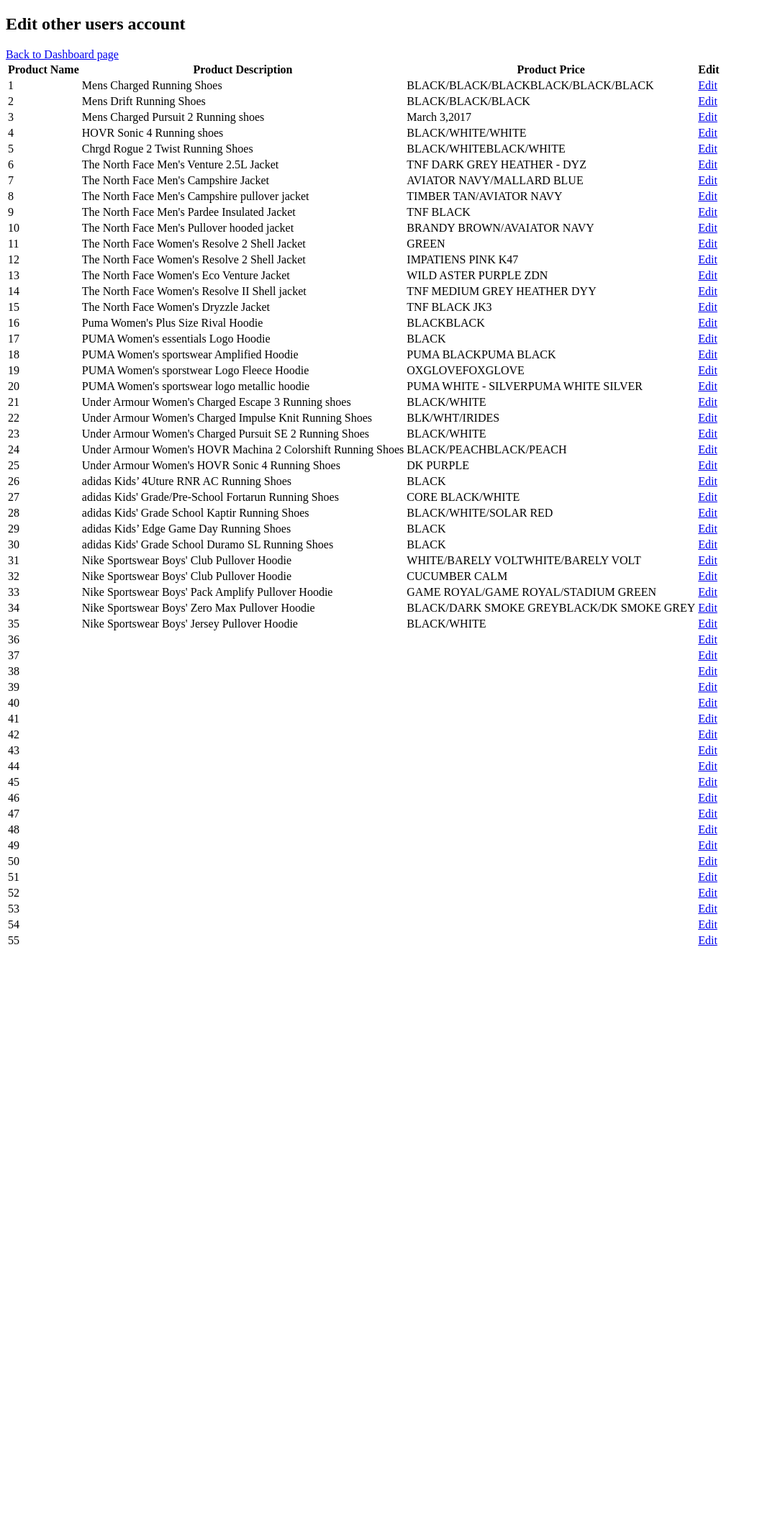
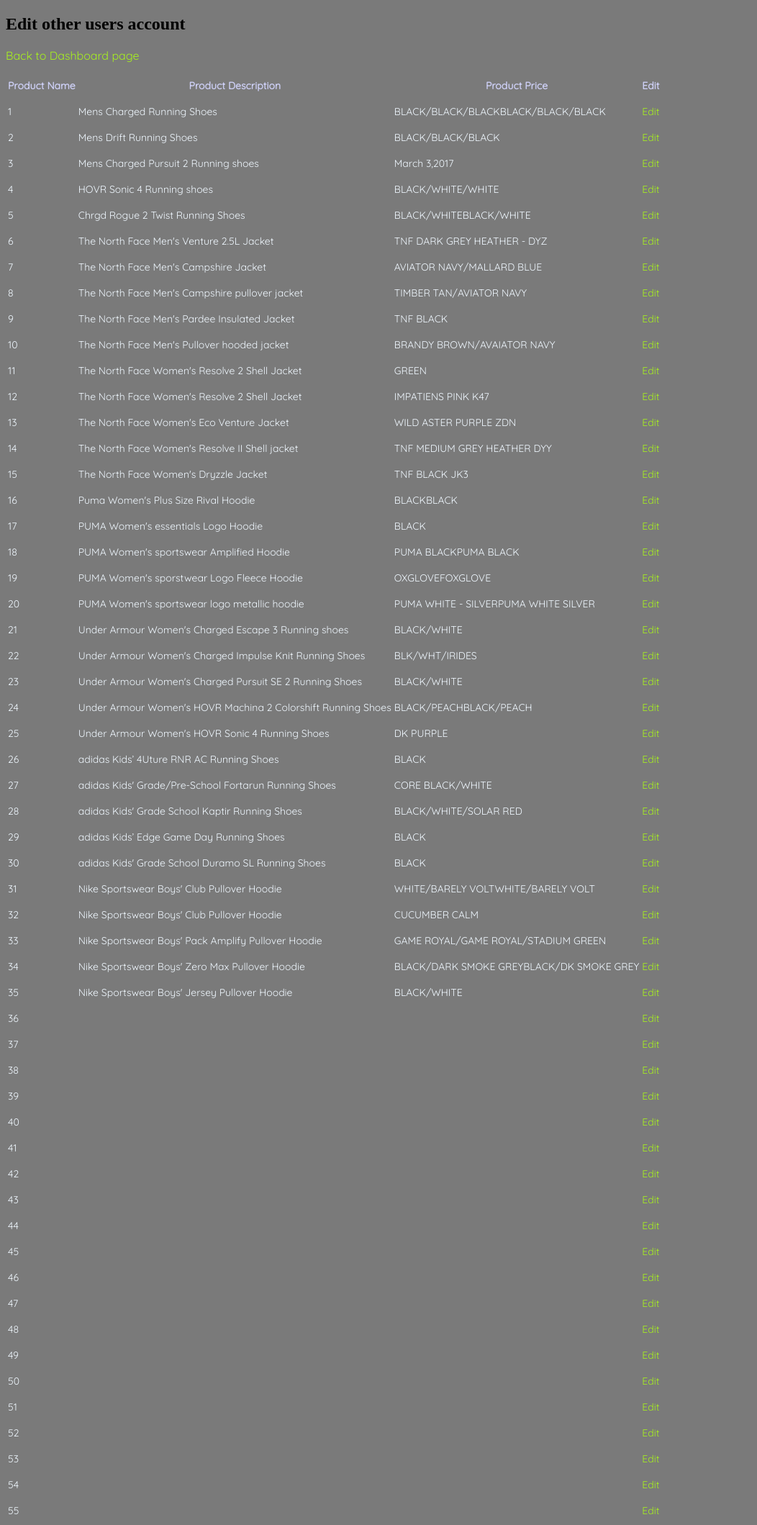
Before and after one commit to ash674/ashwin_nandakumar_CMS, a PHP site: page /admin/admin_editother.php in a window 1280 px wide. Shown: the whole page at 72% size, without its empty margins (0-1052 px from the left). Before the commit the page ends 1314 px from the top, so only its background shows below. Run offline with PHP 8.4, Linux system fonts and the light colour scheme; the visitor is signed in with stand-in values (Sample User, id 1); data comes from the database, SQL or seed files in the repository.

Commit message:
admin other page css added

```diff
--- a/admin/admin_deleteuser.php
+++ b/admin/admin_deleteuser.php
@@ -24,6 +24,9 @@
 <head>
     <meta charset="UTF-8">
     <meta http-equiv="X-UA-Compatible" content="IE=edge">
+    <link rel="stylesheet" href="sub.css">
+    <link rel="preconnect" href="https://fonts.gstatic.com">
+<link href="https://fonts.googleapis.com/css2?family=Quicksand&display=swap" rel="stylesheet">
     <meta name="viewport" content="width=device-width, initial-scale=1.0">
     <title>Delete User</title>
 </head>
--- a/admin/admin_editother.php
+++ b/admin/admin_editother.php
@@ -14,6 +14,7 @@
     <meta charset="UTF-8">
     <meta http-equiv="X-UA-Compatible" content="IE=edge">
     <meta name="viewport" content="width=device-width, initial-scale=1.0">
+    <link rel="stylesheet" href="sub.css">
     <link rel="preconnect" href="https://fonts.gstatic.com">
 <link href="https://fonts.googleapis.com/css2?family=Quicksand&display=swap" rel="stylesheet">
     <title>Edit User</title>
@@ -21,7 +22,7 @@
 <body>
     <h2>Edit other users account</h2>
     <?php echo !empty($message) ? $message : ''; ?>
-<a href="index.php">Back to Dashboard page</a>
+<a href="index.php" class="redLink">Back to Dashboard page</a>
     <table>
         <thead>
             <tr>
--- a/admin/admin_edituser.php
+++ b/admin/admin_edituser.php
@@ -29,7 +29,8 @@
     <meta charset="UTF-8">
     <meta http-equiv="X-UA-Compatible" content="IE=edge">
     <meta name="viewport" content="width=device-width, initial-scale=1.0">
-    <link rel="preconnect" href="https://fonts.gstatic.com">
+    <link rel="stylesheet" href="main.css">
+  <link rel="preconnect" href="https://fonts.gstatic.com">
 <link href="https://fonts.googleapis.com/css2?family=Quicksand&display=swap" rel="stylesheet">
     <title>Edit user</title>
 </head>
--- a/admin/index.php
+++ b/admin/index.php
@@ -13,6 +13,7 @@
     <title>Dashboard page</title>
 </head>
 <body>
+    <img src="../images/sportchek-logo.png" alt="logo" class="logoBody">
 <section class='body'>
     <h2>Welcome to Dashboard page <?php echo $_SESSION['user_name']; ?> </h2>
     <section class='options'>
--- /dev/null
+++ b/admin/sub.css
@@ -0,0 +1,24 @@
+body {
+    background-color: #7a7a7a;
+}
+
+
+table {
+   color: aliceblue;
+   font-family: 'Quicksand',Arial,Helvetica, sans-serif;
+   font-size: 14px;
+   margin-top: 20px;
+}
+
+th {
+    color: rgb(205, 207, 245);
+}
+td {
+    padding-top: 15px;
+}
+
+a {
+    text-decoration: none;
+    font-family: 'Quicksand',Arial,Helvetica, sans-serif;
+  color: rgb(167, 241, 30);
+}
--- a/details.php
+++ b/details.php
@@ -22,7 +22,7 @@
 </head>
 <body>
 
-<?php include './template/header.php'; ?>
+<?php include './template/detailsheader.php';?>
 <?php if(!empty($movie)):?>
     <div class='movie-item'>
         <section class="movieEle">
```
Also changed, not shown: admin/main.css (+14 -1 lines), template/detailsheader.php (added, +19 -0 lines).
